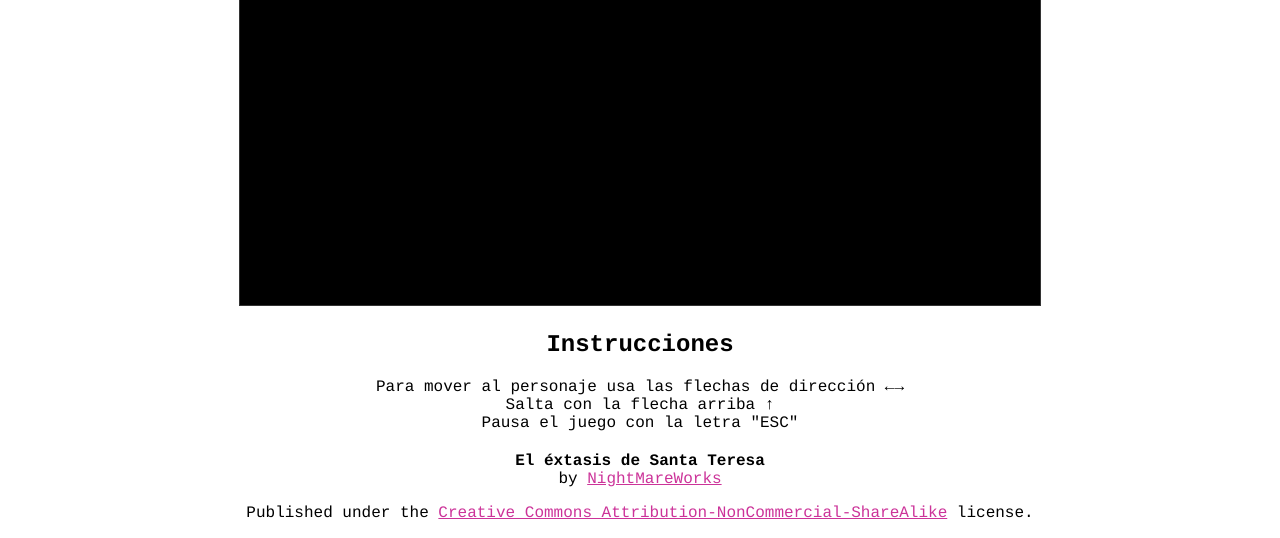
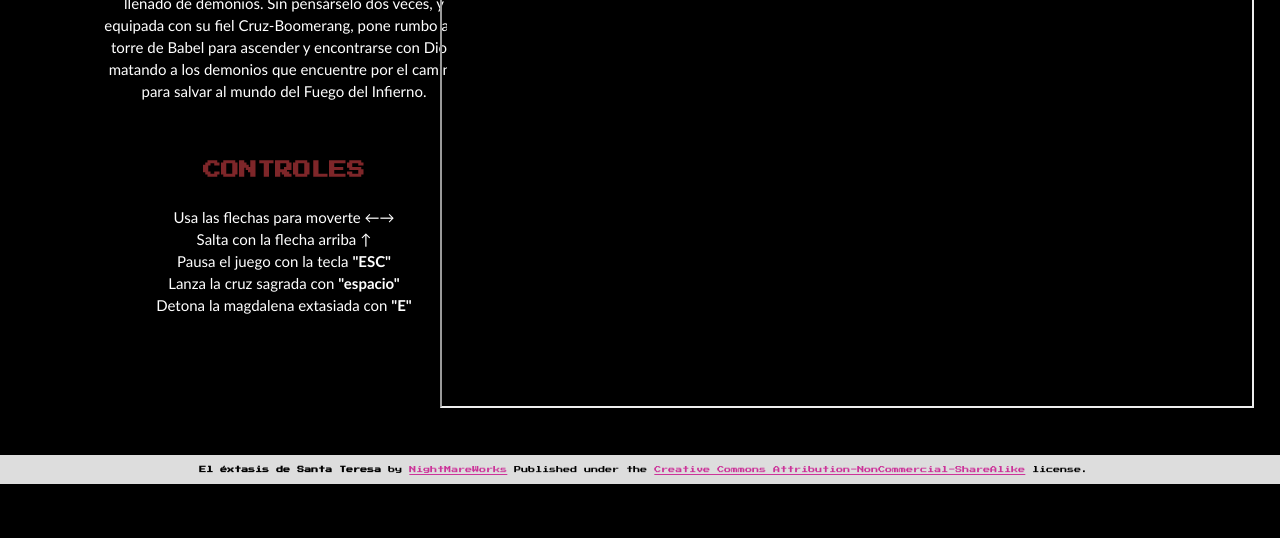
Before and after one commit to DavidGonzalezJ/NightmareWorks.github.io, a plain HTML site: page index.html in a window 1280 px wide. Shown: the part 316-854 px from the top of the page. After the commit the page ends 800 px from the top, so only its background shows below. Drawn offline with Linux system fonts and the light colour scheme; a script that the page names is missing.

Commit message:
cambiada web

```diff
--- a/index.html
+++ b/index.html
@@ -1,44 +1,48 @@
 <!doctype html>
 <html>
 <head>
-  <title>Awesome game</title>
+  <title>El éxtasis de Santa Teresa</title>
   <meta charset="utf-8">
-
+  <link rel="icon" type="image/png" href="./images/muffin.png" />
   <link href="styles.css" rel="stylesheet" type="text/css">
-  <style>
-  #game {
-    width: 800px;
-    height: 600px;
-  }
-  </style>
-
+  <link href="https://fonts.googleapis.com/css?family=Press+Start+2P" rel="stylesheet">
 </head>
-<body background="./images/fondoweb.jpg">
+<body>
   <header>
     <a href="https://github.com/NightmareWorks/">
-      <img style="position: absolute; top: 0; right: 0; border: 0;"
+      <img style="position: fixed; top: 0; right: 0; border: 0;"
         src="https://s3.amazonaws.com/github/ribbons/forkme_right_darkblue_121621.png"
         alt="Fork me on GitHub">
     </a>
   </header>
 
   <main>
-    <iframe id="game" src="raw.html"></iframe>
-      <section class="s1">
-        <h1>Instrucciones</h1>
-        <p align="center">
-            Para mover al personaje usa las flechas de dirección ←→  </br>
-            Salta con la flecha arriba ↑ </br>
-            Pausa el juego con la letra "ESC" </br>
-        </p>
-    </section>
+
+    <div id= "general">
+    <img style = "max-width:95%"
+    src="./images/titulo.png">
+    <div id= "texto">
+
+    <p id= "segundo" align="center"><font color= '#FFFFFF'>Santa Teresa despierta un día y ve que el mundo se ha llenado de demonios. Sin pensárselo dos veces, y equipada con su fiel Cruz-Boomerang, pone rumbo a la torre de Babel para ascender y encontrarse con Dios, matando a los demonios que encuentre por el camino para salvar al mundo del Fuego del Infierno.</br></br>
+    </font>
+    <h1 align="center"><font color= '#7E2629'>CONTROLES</font></h1>
+    <p align="center"><font color= '#FFFFFF'>
+    </p>
+          Usa las flechas para moverte ←→</br>
+          Salta con la flecha arriba ↑ </br>
+          Pausa el juego con la tecla <b>"ESC"</b> </br>
+          Lanza la cruz sagrada con <b>"espacio"</b> </br>
+          Detona la magdalena extasiada con <b>"E"</b>  </br>
+      </p></font>
+    </div>
+    </div>
+    <iframe  id= "game" src="raw.html"></iframe>
   </main>
 
   <footer>
-    <p><strong>El éxtasis de Santa Teresa</strong><br>
-      by <a href="https://github.com/NightmareWorks/PVLI_PR3">NightMareWorks</a></p>
-    <p class="license">Published under the <a href="http://creativecommons.org/licenses/by-nc-sa/4.0/">Creative Commons Attribution-NonCommercial-ShareAlike</a>
-      license.</p>
+    <p><strong>El éxtasis de Santa Teresa</strong>
+      by <a href="https://github.com/NightmareWorks/PVLI_PR3">NightMareWorks</a>
+    Published under the <a href="http://creativecommons.org/licenses/by-nc-sa/4.0/">Creative Commons Attribution-NonCommercial-ShareAlike</a> license.</p>
   </footer>
 </body>
 </html>
--- a/js/bundle.js
+++ b/js/bundle.js
@@ -20,6 +20,7 @@ var GameOver = {
         text.anchor.set(0.5);
         //goText.anchor.set(0.5);
         button.addChild(text);
+        text.font = 'VT323';
 
         //TODO 8 crear un boton con el texto 'Return Main Menu' que nos devuelva al menu del juego.
         var button2 = this.game.add.button(400, 400,
@@ -29,6 +30,7 @@ var GameOver = {
         button2.anchor.set(0.5);
         var text2 = this.game.add.text(0, 0, "Return Menu");
         text2.anchor.set(0.5);
+        text2.font = 'VT323';
         button2.addChild(text2);
     },
 
@@ -188,6 +190,7 @@ var MenuScene = {
         this.Judas = this.game.add.audio('Judas');
         this.Judas.loop = true;
         this.Judas.play();
+        this.Judas.volume = 0.2;
         this.game.world.setBounds(0,0,800,600);
         var logo = this.game.add.sprite(this.game.world.centerX,
                                         this.game.world.centerY,
@@ -308,7 +311,7 @@ CelestialCross.prototype.move = function(character){
 
     if(this.launched === false){
         this.x = character.x;
-        this.y = character.y-10;
+        this.y = character.y+20;
         this.launched = true;
     }else{
         if(this.dir === 'DERECHA'){
@@ -333,7 +336,7 @@ CelestialCross.prototype.move = function(character){
             this.limit = false;
             return true;
         }
-        this.y = character.y;
+        this.y = character.y+20;
         this.angle += 20;
     }
     return false;
@@ -525,10 +528,10 @@ Teresa.prototype.ecstasyExplosion = function(enemies,sound){
         sound.play();
         enemies.forEach(function (aux){
             //Lo podemos hacer circular, que mola más
-            if (aux.x < self.x + 300 && aux.y < self.y + 300)
+            if ((aux.x < self.x + 600 && aux.x> self.x-600) && (aux.y < self.y + 600 && aux.y>self.y-600))
                 aux.kill();
         });
-        this.ecstasy =false;//ecstasy = false;
+        this.ecstasy = false;//ecstasy = false;
     }
 }
 
@@ -695,7 +698,7 @@ var PlayScene = {
         this.launchSound = this.game.add.audio('ThrowFx');
         this.ecstasySound = this.game.add.audio('Onda');
         this.jumpEffect.loop = false;
-        this.problem.volume = 0.7;
+        this.problem.volume = 0.2;
         this.problem.play();
         this.problem.loop = true;
 
@@ -730,8 +733,8 @@ var PlayScene = {
         //nombre de la animación, frames, framerate, isloop
 
         //Creamos al player con un sprite por defecto.
-        //this._Teresa = new Teresa (this.game, 1620,200);
-        this._Teresa = new Teresa (this.game, 100, 2928);
+        this._Teresa = new Teresa (this.game, 1520,200);
+        //this._Teresa = new Teresa (this.game, 100, 2928);
 
         //Posteriormente haremos que cambie el fondo si se ha comido la magdalena
         //this._Muffin1 = new EcstasyMuffin(this.game, 42*tile, 2928);
@@ -742,8 +745,9 @@ var PlayScene = {
         this.cross = new CelestialCross(this._Teresa,'cross',this.game);
 
         ///Dios
-        this.god = new God(1620, 200, 'God',this.game);
-        this.god.scale.setTo(0.25);
+        this.god = new God(1620, -80, 'God',this.game);
+        this.god.scale.setTo(1);
+        this.god.opacity = 0.25;
 
         //Trigger del HellFloor
         this.hellFloorTrigger = new HellTrigger(this.game,2880,this.god.y);
@@ -807,13 +811,15 @@ var PlayScene = {
 
         this._Teresa.transitionFrames(collisionWithTilemap, movement, this.game, this.jumpEffect);
         this._Teresa.statesManag(movement,moveDirection);
-        var launch;
-
+        ////////////MOVEMENT PLAYER////////////
+        this._Teresa.movement(moveDirection,50,
+            this.backgroundLayer.layer.widthInPixels*this.backgroundLayer.scale.x - 10);
 
         ///////////CROSS LAUNCH/////////////////
+        var launch;
         if(this.launches() && !this._Teresa._lanzamiento){
             this._Teresa._lanzamiento = true;
-             this.launchSound.play();
+            this.launchSound.play();
             this.cross.setDirection(this._Teresa);
         }
         if(this._Teresa._lanzamiento && this.cross.move(this._Teresa)){
@@ -833,9 +839,7 @@ var PlayScene = {
             this.muffinSound.play();
         }
 
-        ////////////MOVEMENT PLAYER////////////
-        this._Teresa.movement(moveDirection,50,
-            this.backgroundLayer.layer.widthInPixels*this.backgroundLayer.scale.x - 10);
+
 
         ////////COLISION/////
 
--- a/styles.css
+++ b/styles.css
@@ -6,29 +6,71 @@ html {
 body {
   padding: 0;
   margin: 0;
-  font-family: Courier, 'Courier New', monospace;
+  font-family: 'Press Start 2P', cursive;
   font-size: 1.6rem;
-  background: #fff;
+  background: #000000;
   color: #000;
 }
-
+h1{
+  font-size: 1.8rem;
+  padding-top: 20px;
+  padding-bottom: 10px;
+  font-family: 'Press Start 2P', cursive;
+}
 a {
   color: #c39;
 }
 
-main {
-  margin: 2rem 0;
+main{
+  margin: 2rem;
   text-align: center;
 }
 
 #game {
-  border: 1px solid #333;
+  position: fixed;
+  top:50%;
+  left:50%;
+  width:800px;
+  margin-left:-200px;
+  height:600px;
+  margin-top:-290px;
+  padding:5px;
 }
 
 footer {
+  position: fixed;
   text-align: center;
+  bottom: 0;
+  width: 100%;
+  padding: 0.3%;
+  font-size: 0.7rem;
+  background: #DDDDDD;
 }
 
-#description{
-  font-family: 'Press Start 2P', cursive;  font-size: 1.6rem;
+div#general{
+  position: absolute;
+  top:15%;
+  left:5%;
+  padding: 10px;
+  margin: 10px;
+  font-family: 'Gill Sans', cursive;
+  font-size: 0.9rem;
+  line-height: 2rem;
+  max-width: 400px;
+  height: 500px;
 }
+
+div#texto{
+  position: relative;
+  top:30px;
+  margin: 10px;
+  font-size: 1.5rem;
+  line-height: 2.2rem;
+
+}
+
+#segundo{
+  text-align: center;
+  padding-left: 10px;
+  padding-right: 10px;
+}
```
Also changed, not shown: images/god.png, images/titulo.png (added).
